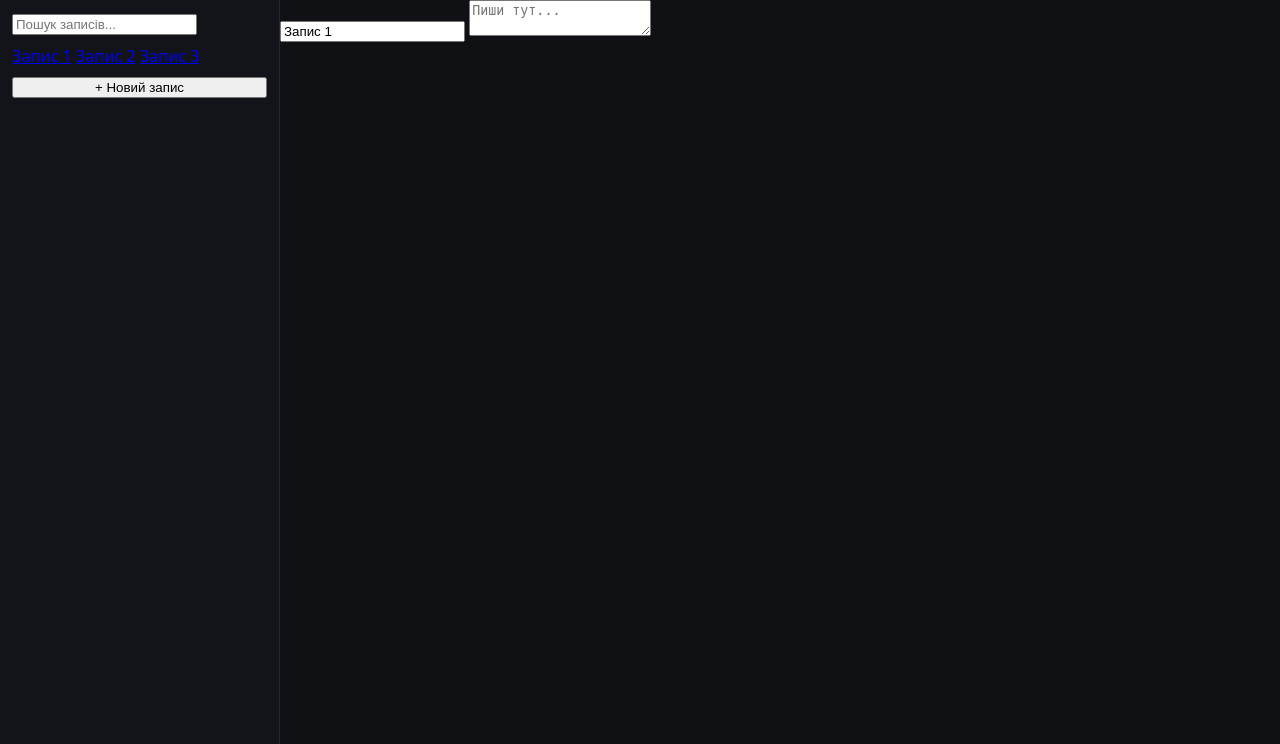
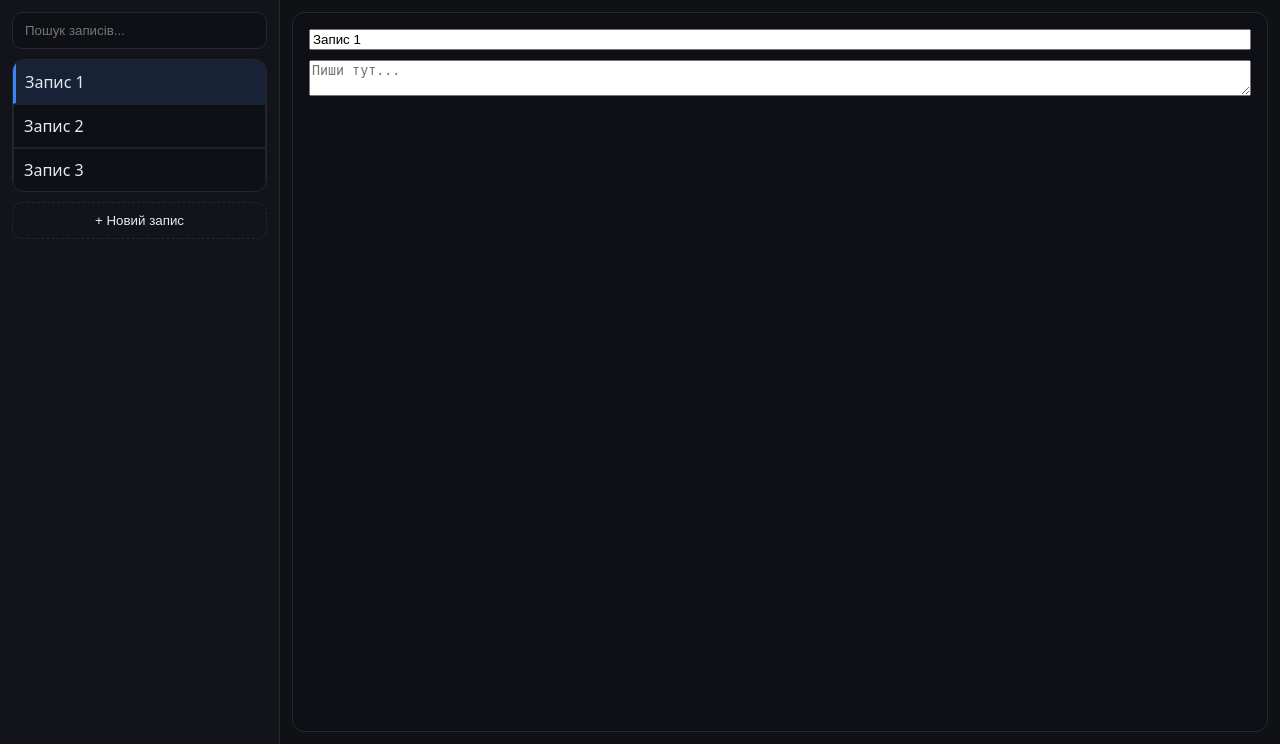
Before and after one commit to ArTeGaS-2/ND-12-00-python-second-year-25-26, a Flask app: page / in a window 1280 px wide. Shown: the part 56-800 px from the top of the page. Run offline with Flask 3, Linux system fonts and the light colour scheme.

Commit message:
Майже доробили CSS

```diff
--- a/Flask_Site/static/css/styles.css
+++ b/Flask_Site/static/css/styles.css
@@ -50,3 +50,59 @@
     border-right: 1px solid var(--border);
     min-height: 0;
 }
+
+.search-wrap{display: flex ;}
+.search{
+    width: 100% ;
+    padding: 10px 12px ;
+    border: 1px solid var(--border) ;
+    border-radius: 10px ;
+    background: #0e1015 ;
+    color: var(--text) ;
+}
+
+.notes-list{
+    display: flex ;
+    flex-direction: column;
+    overflow: auto;
+    border: 1px solid var(--border) ;
+    border-radius: 12px ;
+    background: #0e1015;
+    min-height: 0;
+}
+.note{
+    padding: 10px ;
+    text-decoration: none ;
+    color: var(--text) ;
+    border: 1px solid #1e2230 ;
+    white-space: nowrap ;
+    overflow: hidden ;
+    text-overflow: ellipsis ;
+}
+.note:last-child{ border-bottom: none ;}
+.note:hover{background: #131722 ;}
+.note.active{background: #182236 ; border-left: 3px solid
+    var(--accent) ; padding-left: 9px ;}
+
+.add-btn{
+    padding: 10px 12px ;
+    border: 1px dashed var(--border);
+    border-radius: 10px;
+    background: transparent;
+    color: var(--text);
+    cursor: pointer;
+}
+.add-btn:hover{border-color: var(--accent); color: var(--accent);}
+
+.editor{
+    padding: 12px;
+    min-width: 0;
+}
+.editor-card{
+    border: 1px solid var(--border);
+    border-radius: 12px;
+    background: #0e1015;
+    padding: 16px;
+    min-height: calc(100vh - var(--topbar-h) - 24px);
+    display: flex; flex-direction: column; gap:  10px;
+}
```
